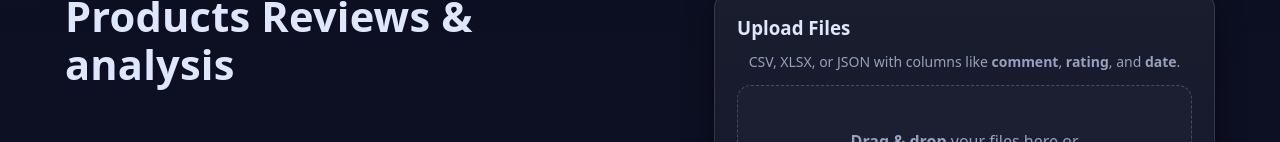
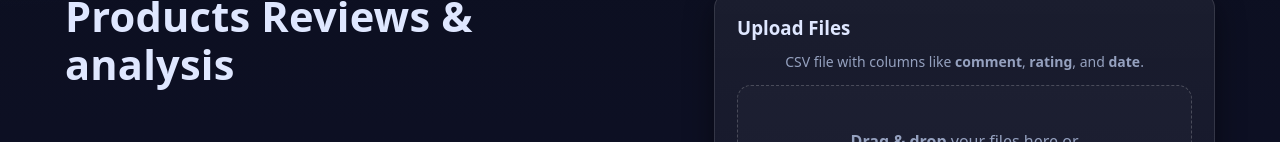
Before and after one commit to JishnuRaghava/Amaya-frontEnd, a plain HTML site: page Dashboard.html in a window 1280 px wide. Shown: the part 271-413 px from the top of the page. Drawn offline with Linux system fonts and the light colour scheme.

Commit message:
Update Dashboard.html

```diff
--- a/Dashboard.html
+++ b/Dashboard.html
@@ -47,7 +47,7 @@
       <!-- Upload Card -->
       <div class="card upload-card" aria-labelledby="upload-title">
         <h3 id="upload-title">Upload Files</h3>
-        <p class="muted">CSV, XLSX, or JSON with columns like <strong>comment</strong>, <strong>rating</strong>, and <strong>date</strong>.</p>
+        <p class="muted">CSV file with columns like <strong>comment</strong>, <strong>rating</strong>, and <strong>date</strong>.</p>
 
         <div class="dropzone" role="button" tabindex="0" aria-label="Drag and drop files here">
           <i class="fa-solid fa-cloud-arrow-up"></i>
```
